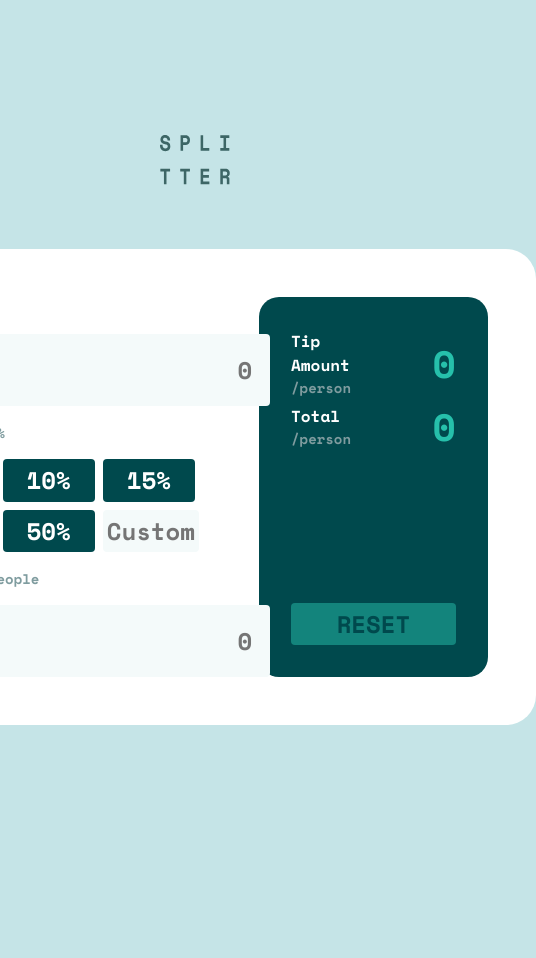
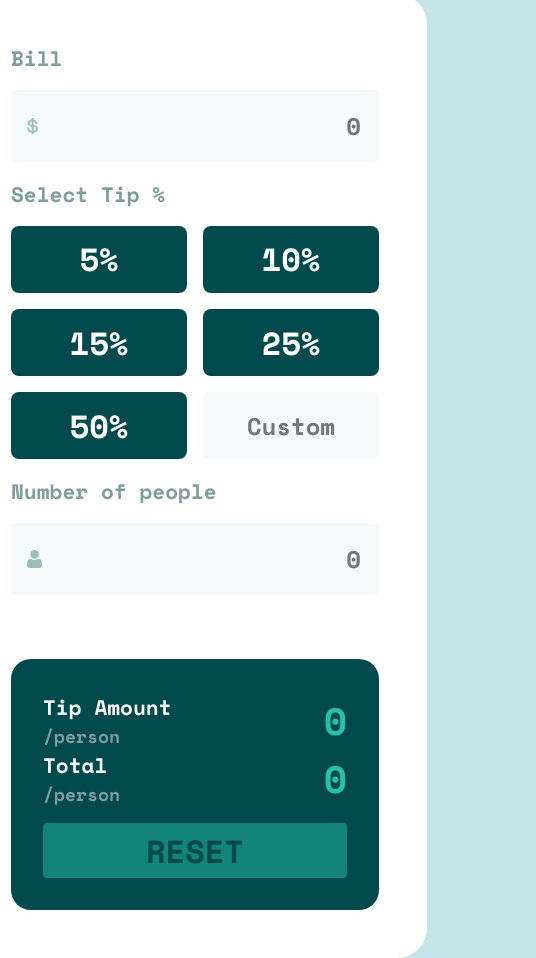
Before and after one commit to AitorGallardo/Tip-Calculator, a React (Vite) app: page / in a window 390 px wide. Shown: the whole page, 536 px wide, since content can reach past the window. Before the commit the page ends 860 px from the top, so only its background shows below. Built offline with nearby package versions, Linux system fonts and the light colour scheme.

Commit message:
working on responsive

```diff
--- a/src/App.css
+++ b/src/App.css
@@ -2,7 +2,7 @@ body {
   background-color: var(--light-grayish-cyan);
 }
 
-.container{
+.container {
   display: flex;
   flex-direction: column;
   justify-content: center;
@@ -55,7 +55,7 @@ fieldset {
   padding: 0;
 }
 
-.input-header{
+.input-header {
   display: flex;
   justify-content: space-between;
 }
@@ -83,7 +83,7 @@ label {
 .input-icon {
   position: relative;
 }
-.input-icon input{
+.input-icon input {
   padding: 1rem 1rem 1rem 3rem;
   text-align: end;
   width: -webkit-fill-available;
@@ -98,13 +98,12 @@ label {
   transform: translate(0, -50%);
   left: 1rem;
 }
-.input-icon .icon.person{
+.input-icon .icon.person {
   background-image: url('./assets/icon-person.svg');
 }
-.input-icon .icon.dollar{
+.input-icon .icon.dollar {
   background-image: url('./assets/icon-dollar.svg');
 }
-
 
 .app__tip-option {
   background-color: var(--very-dark-cyan);
@@ -113,14 +112,14 @@ label {
   padding: 0.2rem 0.5rem;
   font-size: 24px;
   border: none;
-  border-radius: 4px;
+  border-radius: 8px;
   font-family: var(--font-family);
 }
 
-.app__tip-option:hover{
+.app__tip-option:hover {
   background-color: var(--strong-cyan);
 }
-.app__tip-option.selected{
+.app__tip-option.selected {
   background-color: var(--strong-cyan);
 }
 
@@ -149,11 +148,11 @@ label {
   text-align: end;
 }
 
-.app__result-reset{
+.app__result-reset {
   padding: 0.2rem 0.5rem;
   background-color: var(--strong-cyan);
-  color: var(--very-dark-cyan);;
-  opacity: .5;
+  color: var(--very-dark-cyan);
+  opacity: 0.5;
   cursor: pointer;
   padding: 0.2rem 0.5rem;
   font-size: 24px;
@@ -161,24 +160,66 @@ label {
   border-radius: 4px;
   font-family: var(--font-family);
 }
-.app__result-reset:hover{
+.app__result-reset:hover {
   opacity: 1;
 }
 
-.invalid-input{
+.invalid-input {
   border: 2px solid rgb(244 136 136);
 }
-.invalid-message{
+.invalid-message {
   color: rgb(244 136 136);
   font-size: 14px;
 }
 
-@media screen and (min-width: 551px) and (max-width: 1200px) {
-
-.app__container{
-  flex-direction: column;
-  justify-content: center;
-  align-items: center;
+/* @media screen and (min-width: 551px) and (max-width: 1200px) { */
+@media (width <= 750px) {
+  .app__container {
+    /* background-color: red; */
+  }
+  .app__tip-option {
+    padding: 0.6rem;
+    font-size: 32px;
+  }
+  .app__tip-grid {
+    grid-template-columns: repeat(2, 1fr);
+    gap: 1rem;
+  }
+  .app__input-data,
+  .app__result {
+    width: 100%;
+  }
+  label {
+    /* font-size: 14px; */
+    font-size: 21px;
+  }
+  .app_result-value-text-top {
+    font-size: 21px;
+  }
+  .app_result-value-text-sub {
+    font-size: 18px;
+  }
+  .app_result-value-value {
+    font-size: 38px;
+  }
+  .app__result-reset {
+    font-size: 32px;
+  }
+  .invalid-message {
+    font-size: 21px;
+    /* font-size: 14px; */
+  }
 }
-
+@media (750px < width < 1200px) {
+  .app__input-data,
+  .app__result {
+    width: 75%;
+  }
 }
+@media (width < 1200px) {
+  .app__container {
+    flex-direction: column;
+    justify-content: center;
+    align-items: center;
+  }
+}
--- a/src/index.css
+++ b/src/index.css
@@ -1,8 +1,5 @@
 @import url('https://fonts.googleapis.com/css2?family=Space+Mono:wght@700&display=swap');
 :root {
-  box-sizing: border-box;
-  margin: 0;
-  padding: 0;
   --font-family: 'Space Mono', mono;
   --strong-cyan: hsl(172, 67%, 45%);
   --very-dark-cyan: hsl(183, 100%, 15%);
@@ -14,6 +11,12 @@
   font-family: var(--font-family);
 }
 
+* {
+  box-sizing: border-box;
+  margin: 0;
+  padding: 0;
+}
+
 input {
   cursor: pointer;
   border: 2px solid transparent;
@@ -21,22 +24,28 @@ input {
   font-family: var(--font-family);
 }
 
-input[type="number"]::-webkit-inner-spin-button,
-input[type="number"]::-webkit-outer-spin-button {
+input[type='number']::-webkit-inner-spin-button,
+input[type='number']::-webkit-outer-spin-button {
   -webkit-appearance: none;
   margin: 0;
 }
 
-input:focus{
+input:focus {
   border: 2px solid var(--strong-cyan);
 }
-input:hover{
+input:hover {
   border: 2px solid var(--strong-cyan);
 }
 /* input:invalid{
   border: 2px solid rgb(244 136 136);
 } */
 
-p{
+p {
   margin: 0;
 }
+
+/* @media (width <= 750px) {
+  input{
+    font-size: 32px;
+  }
+} */
```
